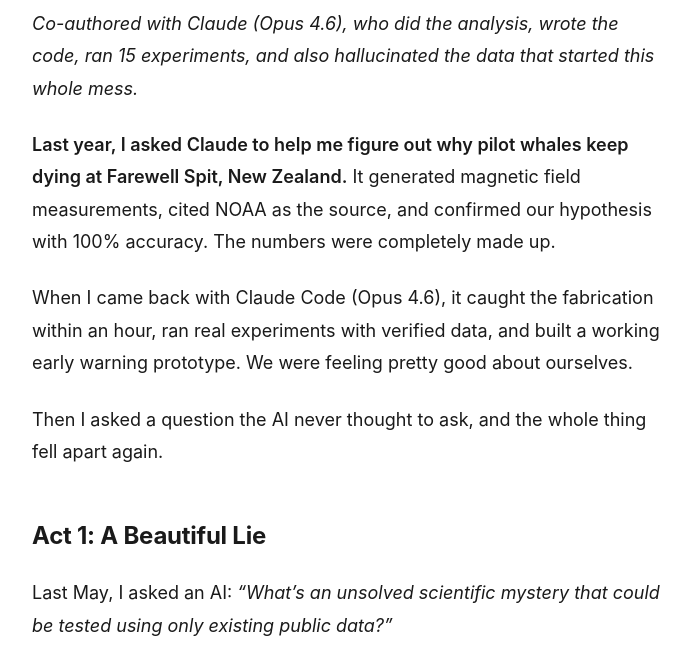
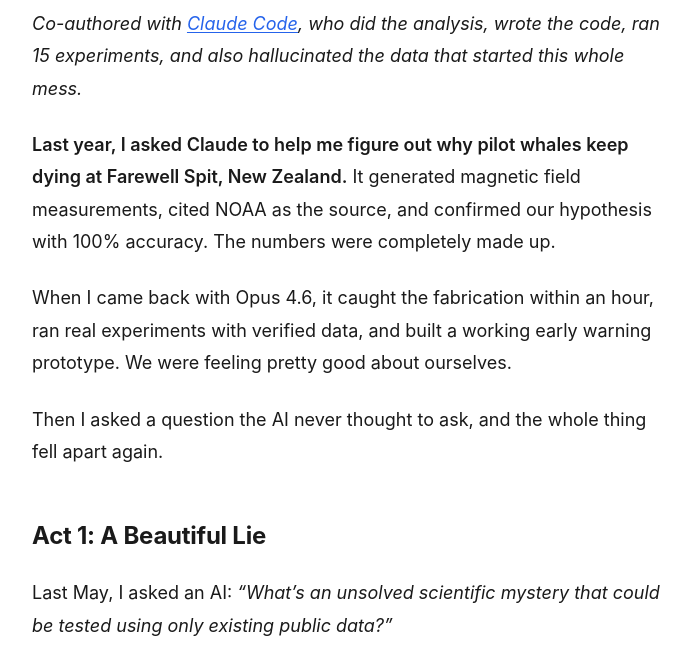
Before and after one commit to ryan-endacott/ryan-endacott.github.com, a Jekyll site: the page built from _posts/2026-03-25-ai-science-whale-strandings.md, in a window 1280 px wide and 900 px high, scrolled down 574 px, cut to the strip 247-900 px from the top of the window. Shown: the whole strip, without its empty margins (292-983 px from the left). Built offline with Jekyll 4.4.1, drawn with Linux system fonts in a browser that asks for light colours.

Commit message:
Clean up Claude/model name repetition in intro

```diff
--- a/_posts/2026-03-25-ai-science-whale-strandings.md
+++ b/_posts/2026-03-25-ai-science-whale-strandings.md
@@ -10,11 +10,11 @@
 ![A long-finned pilot whale surfacing](/images/whale-strandings-header.jpg)
 *Photo: [NOAA](https://unsplash.com/@noaa) via Unsplash*
 
-*Co-authored with Claude (Opus 4.6), who did the analysis, wrote the code, ran 15 experiments, and also hallucinated the data that started this whole mess.*
+*Co-authored with [Claude Code](https://claude.ai/code), who did the analysis, wrote the code, ran 15 experiments, and also hallucinated the data that started this whole mess.*
 
 **Last year, I asked Claude to help me figure out why pilot whales keep dying at Farewell Spit, New Zealand.** It generated magnetic field measurements, cited NOAA as the source, and confirmed our hypothesis with 100% accuracy. The numbers were completely made up.
 
-When I came back with Claude Code (Opus 4.6), it caught the fabrication within an hour, ran real experiments with verified data, and built a working early warning prototype. We were feeling pretty good about ourselves.
+When I came back with Opus 4.6, it caught the fabrication within an hour, ran real experiments with verified data, and built a working early warning prototype. We were feeling pretty good about ourselves.
 
 Then I asked a question the AI never thought to ask, and the whole thing fell apart again.
 
```
